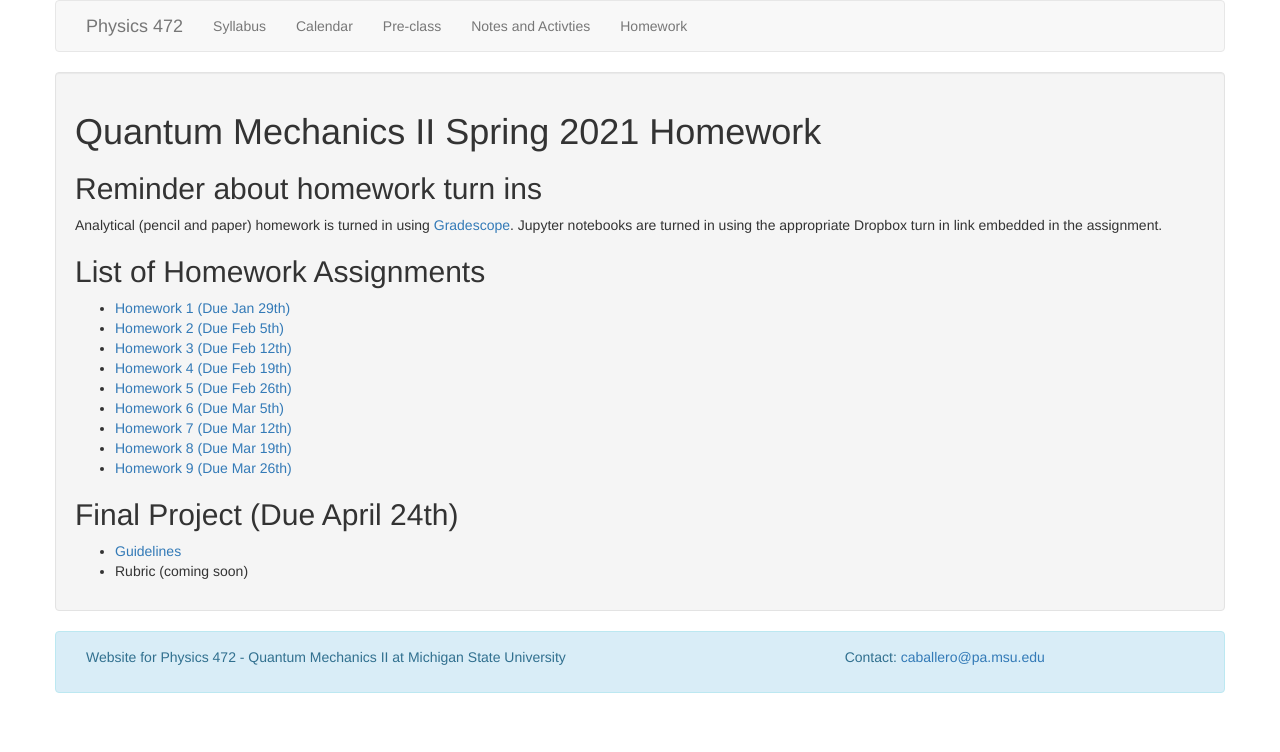
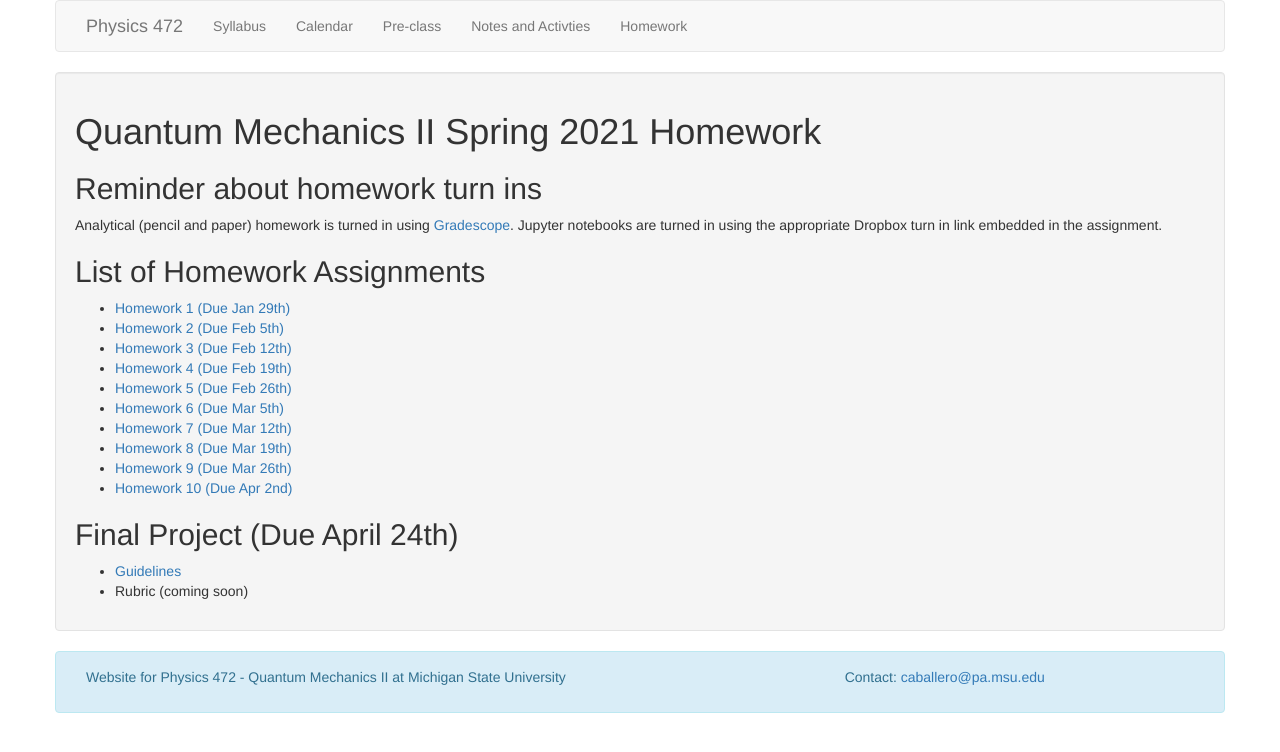
Before and after one commit to dannycab/phy472msu_s2021, a Jekyll site: the page built from assignments/index.md, in a window 1280 px wide. Shown: the top 752 px of the page. Built offline with Jekyll 4.4.1, drawn with Linux system fonts in a browser that asks for light colours.

Commit message:
added link to HW 10

```diff
--- a/assignments/index.md
+++ b/assignments/index.md
@@ -19,6 +19,7 @@ Analytical (pencil and paper) homework is turned in using [Gradescope](https://w
 * [Homework 7 (Due Mar 12th)](./homework7.html)
 * [Homework 8 (Due Mar 19th)](./homework8.html)
 * [Homework 9 (Due Mar 26th)](./homework9.html)
+* [Homework 10 (Due Apr 2nd)](./homework10.html)
 
 ## Final Project (Due April 24th)
 
```
